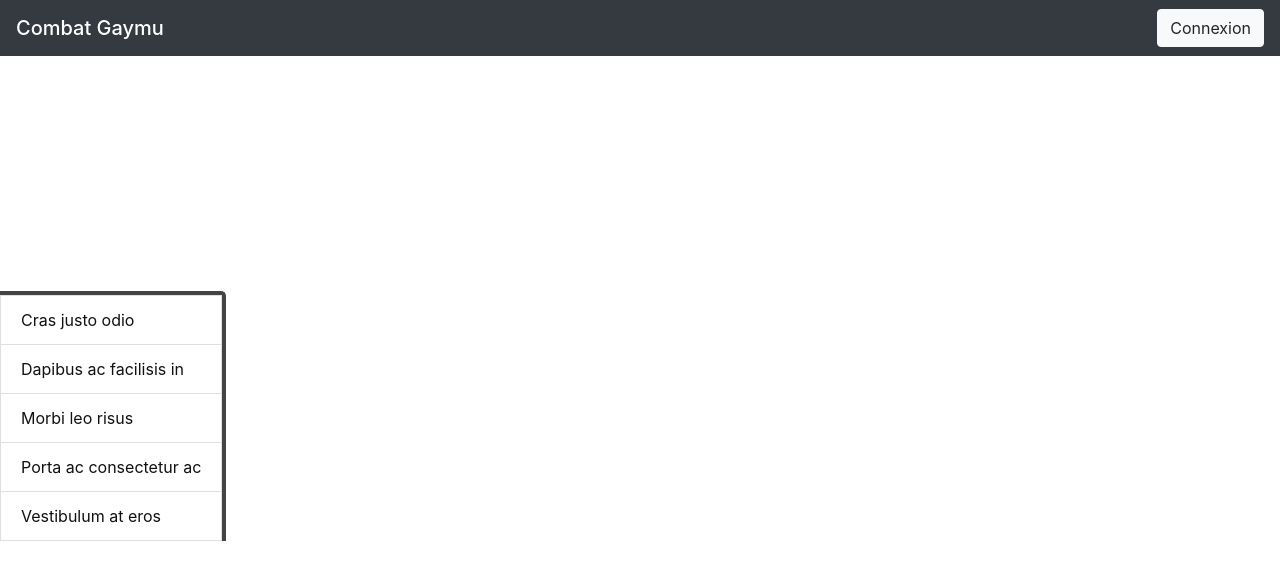
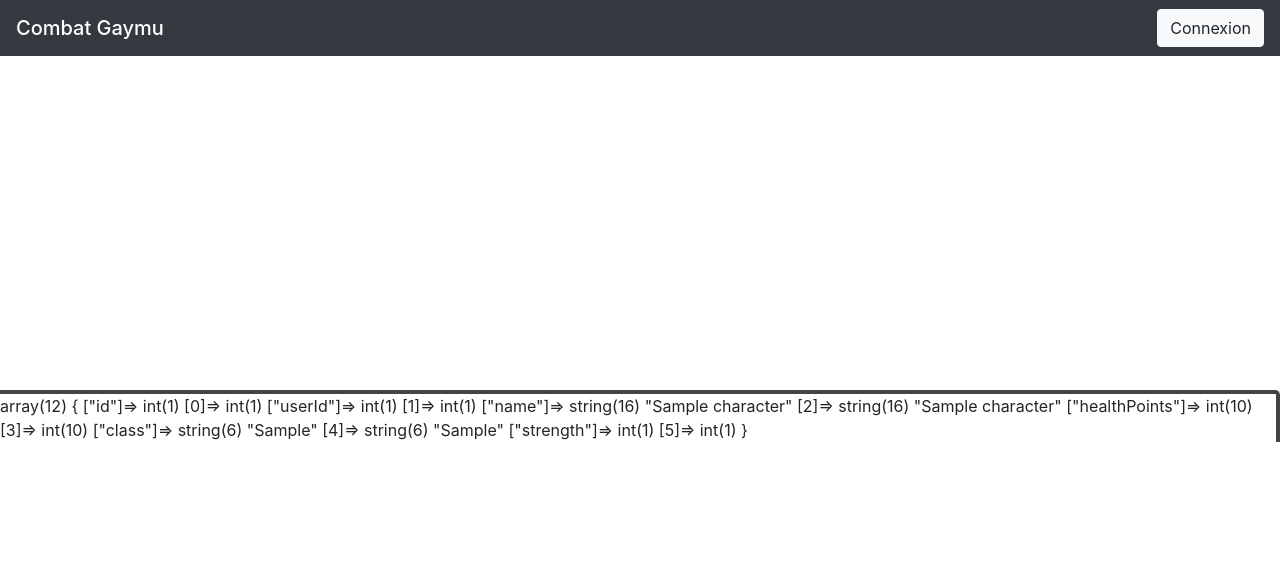
Before and after one commit to Chaxwell/combatGame, a PHP site: page / in a window 1280 px wide. Shown: the top 580 px of the page. Run offline with PHP 8.4, Linux system fonts and the light colour scheme; tables that the repository leaves empty hold one stand-in row (values such as "Sample post").

Commit message:
commencement interface

```diff
--- a/index.php
+++ b/index.php
@@ -17,16 +17,14 @@ session_start();
 
 <body>
     <?php require('partials/navbar.php'); ?>
+    <?php require('partials/classes/combatgame.php'); ?>
 
 
     <aside class="block-players d-flex justify-content-start align-items-center">
         <div class="list-players">
             <div class="list-group">
-                <a href="#" class="list-group-item list-group-item-action">Cras justo odio</a>
-                <a href="#" class="list-group-item list-group-item-action">Dapibus ac facilisis in</a>
-                <a href="#" class="list-group-item list-group-item-action">Morbi leo risus</a>
-                <a href="#" class="list-group-item list-group-item-action">Porta ac consectetur ac</a>
-                <a href="#" class="list-group-item list-group-item-action">Vestibulum at eros</a>
+		<?php require('processing/create_list_all_character.php'); ?>
+                <!-- <a href="#" class="list-group-item list-group-item-action">Cras justo odio</a> -->
             </div>
         </div>
     </aside>
--- /dev/null
+++ b/processing/create_list_all_character.php
@@ -0,0 +1,9 @@
+<?php
+$charManager = new CharacterManager;
+
+$listCharacter = $charManager->getAllCharacters();
+
+
+foreach ($listCharacter as $value) {
+    var_dump($value);
+}
```
